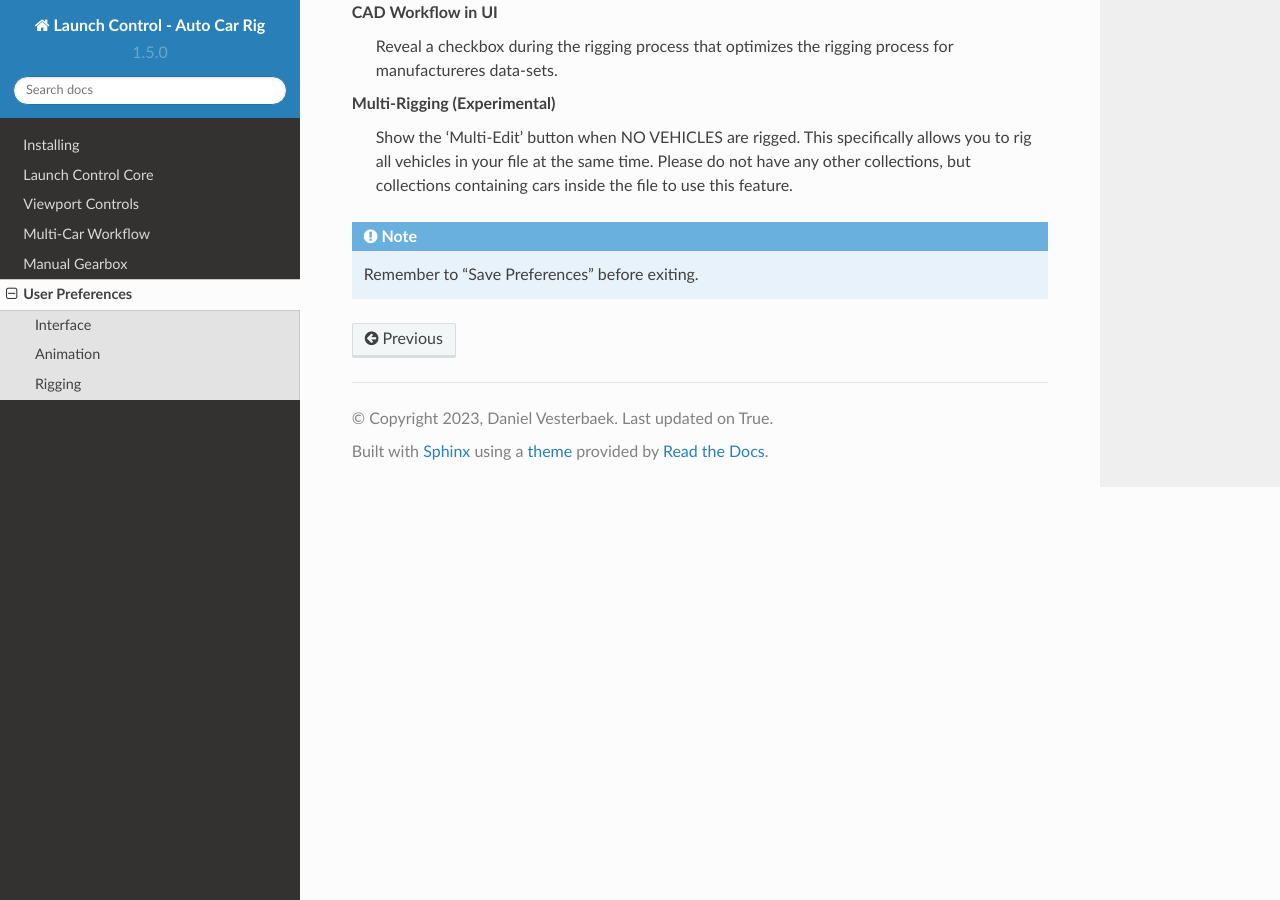
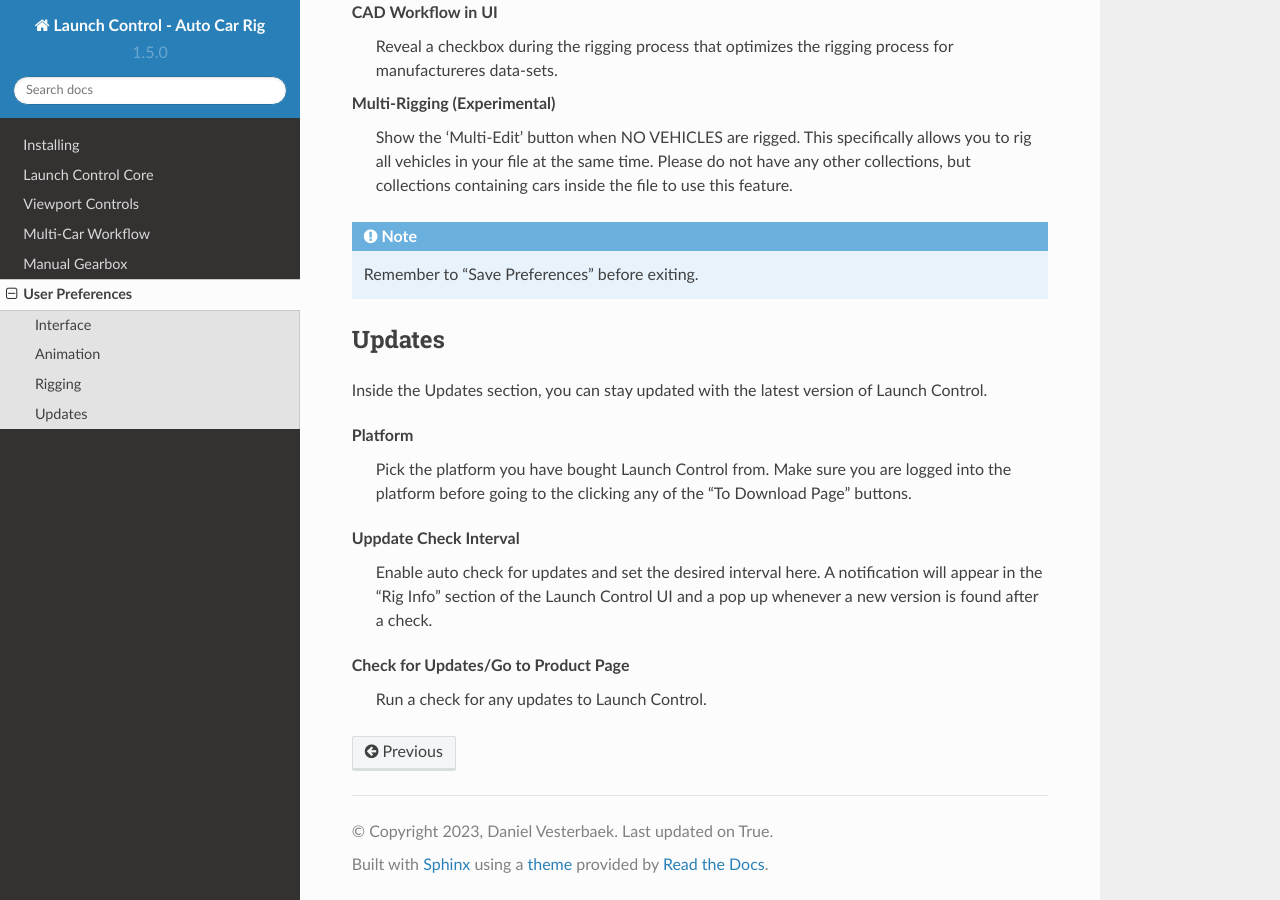
Before and after one commit to DanielVesterbaek/launch-control-documentation, a Sphinx documentation site: the page built from docs/source/user-preferences.rst, in a window 1280 px wide and 900 px high, scrolled down 1547 px. Built offline with Sphinx 7.4.7 and the Read the Docs theme 2.0.0, drawn with Linux system fonts in a browser that asks for light colours.

Commit message:
Added 1.5.7 features

```diff
--- a/docs/source/user-preferences.rst
+++ b/docs/source/user-preferences.rst
@@ -59,3 +59,22 @@
 
 .. note::
     Remember to "Save Preferences" before exiting.
+
+
+
+Updates
+-------------
+
+Inside the Updates section, you can stay updated with the latest version of Launch Control.
+
+.. _update_platform:
+Platform
+  Pick the platform you have bought Launch Control from. Make sure you are logged into the platform before going to the clicking any of the "To Download Page" buttons.
+
+.. _update_check_interval:
+Uppdate Check Interval
+  Enable auto check for updates and set the desired interval here. A notification will appear in the "Rig Info" section of the Launch Control UI and a pop up whenever a new version is found after a check.
+
+.. _update_button:
+Check for Updates/Go to Product Page
+  Run a check for any updates to Launch Control.
```
Also changed, not shown: docs/source/manual-gearbox.rst (+24 -21 lines), docs/source/img/IMG_MANUAL_GEARBOX.jpg (deleted), docs/source/img/IMG_ManualGearbox.jpg, 1 other file.
